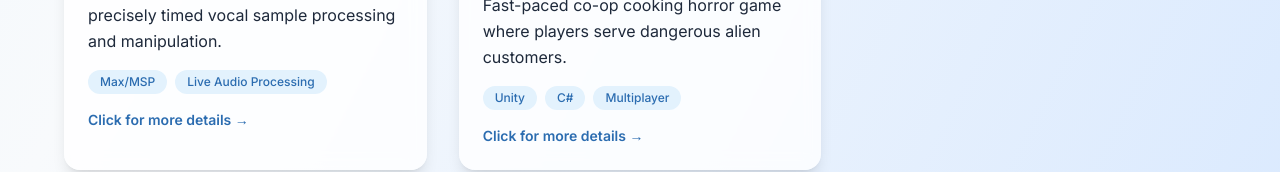
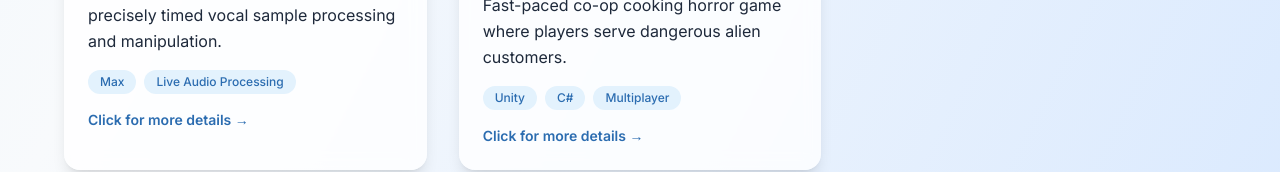
Before and after one commit to Deynuh/my-portfolio, a Next.js app: page /projects in a window 1280 px wide. Shown: the part 2328-2500 px from the top of the page. Built offline with nearby package versions, Linux system fonts and the light colour scheme.

Commit message:
small fix, turned maxmsp into max

```diff
--- a/src/app/projects/page.js
+++ b/src/app/projects/page.js
@@ -124,7 +124,7 @@ export default function Projects() {
       {
         title: "Dissociation",
         description: "Live performance piece featuring precisely timed vocal sample processing and manipulation.",
-        tech: ["Max/MSP", "Live Audio Processing"],
+        tech: ["Max", "Live Audio Processing"],
         color: "from-purple-600 to-purple-400",
         image: "/dissociation.png",
         furtherInfo: "Controlled voice line edits and manipulation throughout the performance.",
```
